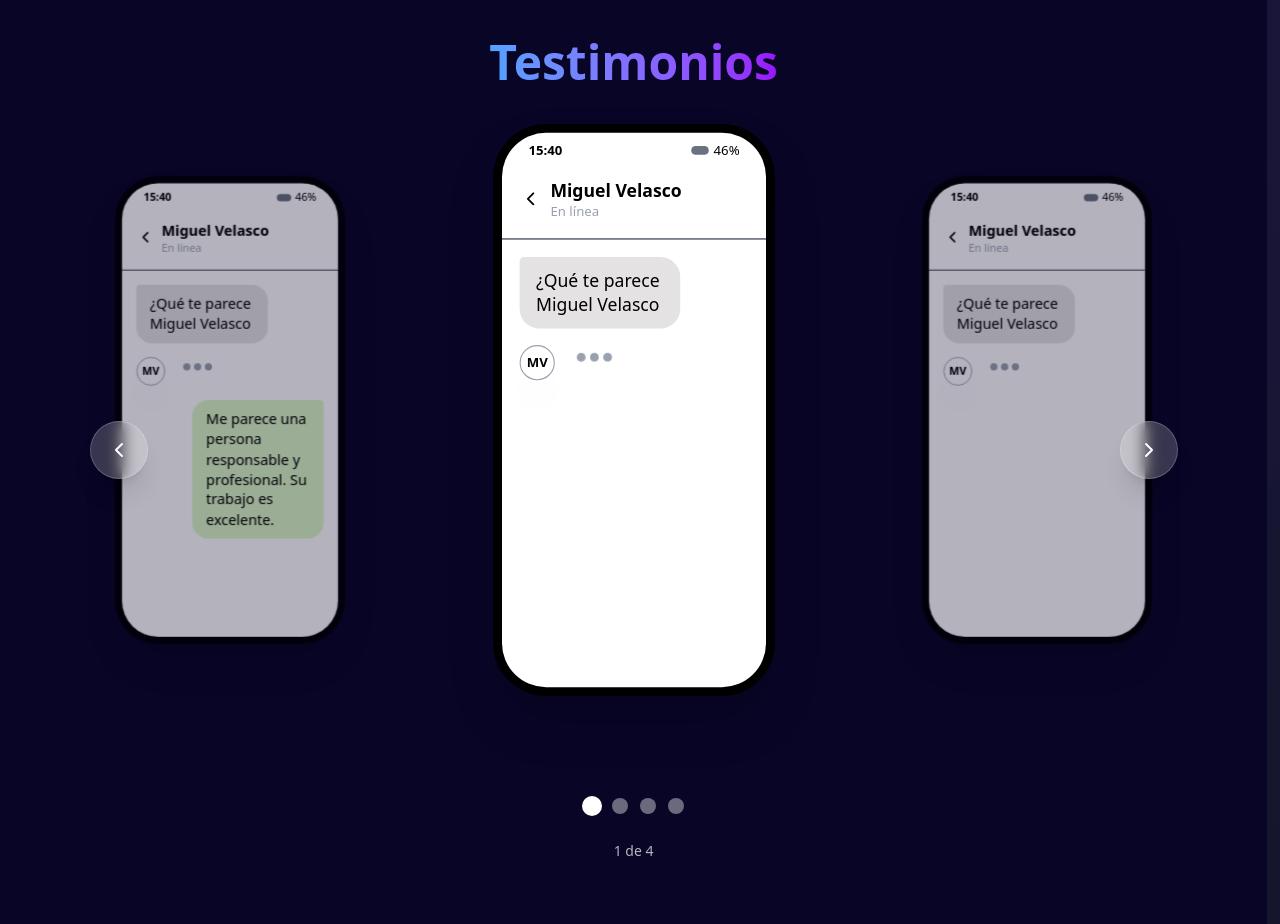
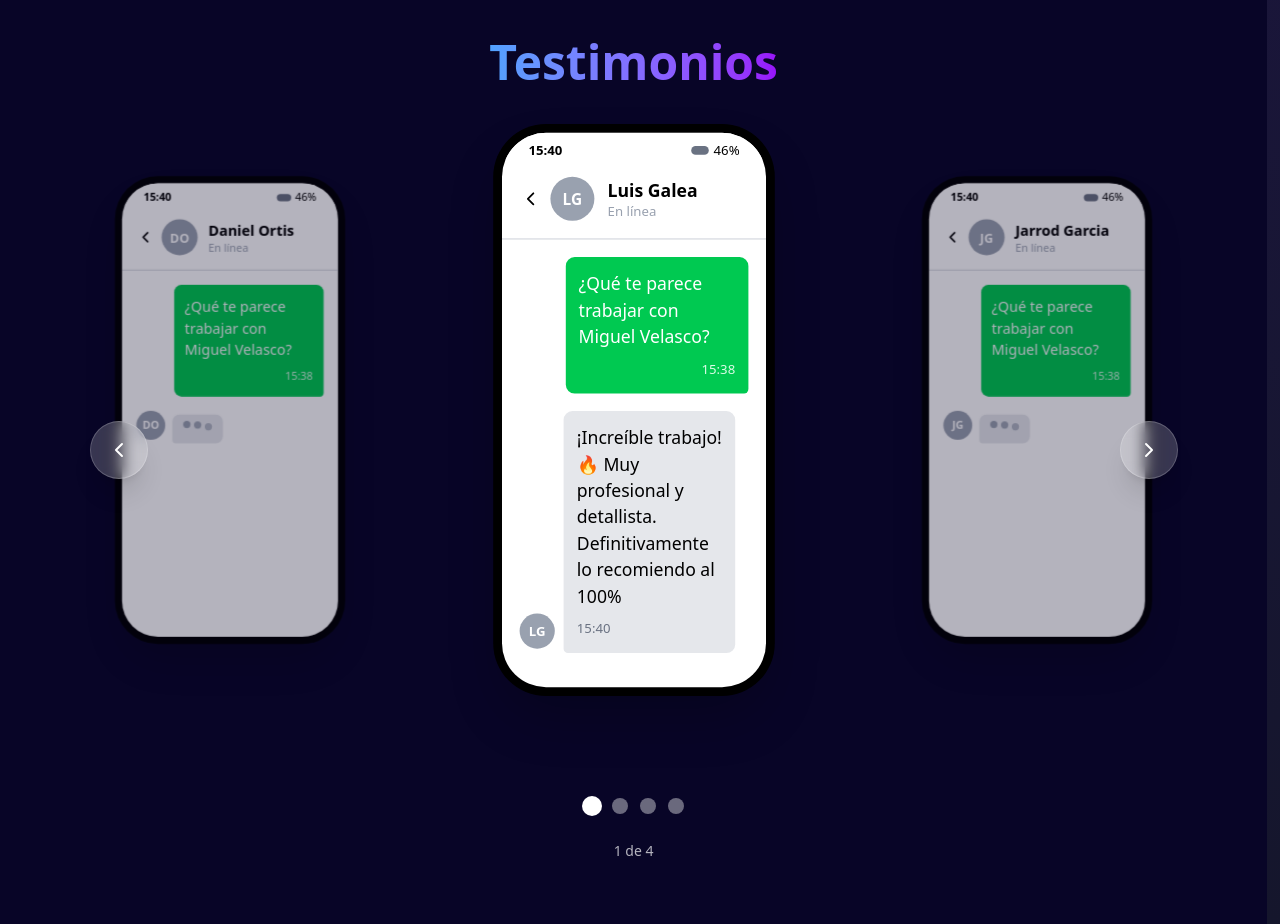
Before and after one commit to Velasco36/porfolioMiguelVelasco, a Next.js app: page / in a window 1280 px wide. Shown: the part 3480-4404 px from the top of the page. Built offline with nearby package versions, Linux system fonts and the light colour scheme.

Commit message:
feat: finality view testimonio

```diff
--- a/src/app/Pages/Testimonios.tsx
+++ b/src/app/Pages/Testimonios.tsx
@@ -4,39 +4,58 @@ import React, { useState, useEffect } from 'react';
 import { ChevronLeft, ChevronRight } from 'lucide-react';
 
 const Testimonios = () => {
+  // Estado para controlar el índice del testimonio actual
   const [currentIndex, setCurrentIndex] = useState(0);
+  // Estado para prevenir múltiples animaciones simultáneas
   const [isAnimating, setIsAnimating] = useState(false);
 
-  // Componente para el fondo de teléfono con chat
-  const PhoneChatBackground = () => {
+  // Componente animado para cada testimonio
+  const AnimatedChatTestimonio = ({ contactData, responseText, isActive }) => {
+    // Estado para controlar si se muestra la respuesta final
     const [showResponse, setShowResponse] = useState(false);
-    const [dots, setDots] = useState('');
+    // Estado para controlar la animación de puntos suspensivos
+    const [showTyping, setShowTyping] = useState(true);
+    // Contador de animaciones para reiniciar
+    const [animationKey, setAnimationKey] = useState(0);
 
     useEffect(() => {
-      // Animación de puntos suspensivos
-      const dotsInterval = setInterval(() => {
-        setDots(prev => {
-          if (prev.length === 3) return '';
-          return prev + '.';
-        });
-      }, 500);
+      // Solo animar si el slide está activo (en el centro)
+      if (!isActive) {
+        // Reset states cuando no está activo
+        setShowResponse(false);
+        setShowTyping(true);
+        return;
+      }
 
-      // Mostrar respuesta después de un tiempo
+      // Reiniciar estados al comenzar nueva animación
+      setShowResponse(false);
+      setShowTyping(true);
+
+      // Timer para mostrar la respuesta después de 3 segundos
       const responseTimer = setTimeout(() => {
-        setShowResponse(true);
-      }, 2500);
+        setShowTyping(false); // Ocultar indicador de escritura
+        setShowResponse(true); // Mostrar respuesta
+      }, 3000);
 
+      // Timer para reiniciar la animación cada 10 segundos
+      const resetTimer = setTimeout(() => {
+        setAnimationKey(prev => prev + 1); // Fuerza re-render
+      }, 10000);
+
+      // Cleanup de timers
       return () => {
-        clearInterval(dotsInterval);
         clearTimeout(responseTimer);
+        clearTimeout(resetTimer);
       };
-    }, []);
+    }, [isActive, animationKey]); // Dependencias: isActive y animationKey
 
     return (
       <div className="relative mx-auto w-64 h-[520px] bg-black rounded-[3rem] p-2 shadow-2xl">
+        {/* Pantalla del teléfono */}
         <div className="w-full h-full bg-white rounded-[2.5rem] overflow-hidden relative">
-          {/* Status bar */}
-          <div className="bg-whiteh-6 flex justify-between items-center px-6 pt-2">
+
+          {/* Barra de estado del teléfono */}
+          <div className="bg-white h-6 flex justify-between items-center px-6 pt-2">
             <span className="text-xs font-semibold text-black">15:40</span>
             <div className="flex space-x-1 items-center">
               <div className="w-4 h-2 bg-gray-500 rounded-sm"></div>
@@ -44,42 +63,63 @@ const Testimonios = () => {
             </div>
           </div>
 
-          {/* Chat header */}
-          <div className="flex items-center p-4  border-gray-800 border-b-[0.5px]">
+          {/* Header del chat con información del contacto */}
+          <div className="flex items-center p-4 ">
             <ChevronLeft className="w-5 h-5 text-black" />
-            <div className="ml-2 flex-1">
-              <p className="font-semibold text-black">Miguel Velasco</p>
+            {/* Foto de perfil */}
+            <div className={`w-10 h-10 rounded-full ${contactData.avatarColor} flex items-center justify-center ml-2 mr-3`}>
+              <span className="text-white font-bold text-sm line-h-11" >{contactData.initials}</span>
+            </div>
+            <div className="flex-1">
+              <p className="font-semibold text-black">{contactData.name}</p>
               <p className="text-xs text-gray-400">En línea</p>
             </div>
           </div>
+          <span className="block w-full h-px bg-gray-300"></span>
 
-          {/* Chat content */}
-          <div className="p-4 h-[calc(100%-88px)] overflow-y-auto ">
+          {/* Área de contenido del chat */}
+          <div className="p-4 h-[calc(100%-88px)] overflow-y-auto">
 
-            <div className="message received mb-4">
-              <div className="message-content bg-gray-700 rounded-lg p-3 max-w-[80%]">
-                <p className="text-black">¿Qué te parece Miguel Velasco</p>
-              </div>
-            </div>
-
-            {/* Indicador de escritura */}
-            <div className="flex items-center mb-4">
-              <div className="w-8 h-8 rounded-full bg-white border border-gray-400 shadow-2xl flex items-center justify-center mr-2">
-                <span className="text-black font-bold text-xs">MV</span>
-              </div>
-              <div className=" bg-white  rounded-xl p-3">
-                <div className="flex space-x-1">
-                  <div className="w-2 h-2 bg-gray-400 rounded-full animate-bounce animation-delay-100"></div>
-                  <div className="w-2 h-2 bg-gray-400 rounded-full animate-bounce animation-delay-200"></div>
-                  <div className="w-2 h-2 bg-gray-400 rounded-full animate-bounce animation-delay-300"></div>
+            {/* Mensaje enviado por nosotros (pregunta inicial) */}
+            <div className="flex justify-end mb-4">
+              <div className="bg-green-500 rounded-lg rounded-br-sm p-3 max-w-[80%]">
+                <p className="text-white">¿Qué te parece trabajar con Miguel Velasco?</p>
+                <div className="text-right mt-1">
+                  <span className="text-xs text-green-100">15:38</span>
                 </div>
               </div>
             </div>
 
+            {/* Indicador de escritura - se muestra solo mientras showTyping es true */}
+            {showTyping && (
+              <div className="flex items-end mb-4">
+                {/* Avatar del contacto */}
+                <div className={`w-8 h-8 rounded-full ${contactData.avatarColor} flex items-center justify-center mr-2 mb-1`}>
+                  <span className="text-white font-bold text-xs">{contactData.initials}</span>
+                </div>
+                {/* Burbuja con animación de puntos */}
+                <div className="bg-gray-200 rounded-lg rounded-bl-sm p-3">
+                  <div className="flex space-x-1">
+                    <div className="w-2 h-2 bg-gray-400 rounded-full animate-bounce" style={{animationDelay: '0ms'}}></div>
+                    <div className="w-2 h-2 bg-gray-400 rounded-full animate-bounce" style={{animationDelay: '150ms'}}></div>
+                    <div className="w-2 h-2 bg-gray-400 rounded-full animate-bounce" style={{animationDelay: '300ms'}}></div>
+                  </div>
+                </div>
+              </div>
+            )}
+
+            {/* Respuesta final - se muestra solo cuando showResponse es true */}
             {showResponse && (
-              <div className="message sent flex justify-end">
-                <div className="message-content bg-green-700 rounded-lg p-3 max-w-[80%]">
-                  <p className="text-black">Me parece una persona responsable y profesional. Su trabajo es excelente.</p>
+              <div className="flex items-end animate-fadeIn">
+                {/* Avatar del contacto */}
+                <div className={`w-8 h-8 rounded-full ${contactData.avatarColor} flex items-center justify-center mr-2 mb-1`}>
+                  <span className="text-white font-bold text-xs">{contactData.initials}</span>
+                </div>
+                <div className="bg-gray-200 rounded-lg rounded-bl-sm p-3 max-w-[75%]">
+                  <p className="text-black">{responseText}</p>
+                  <div className="mt-1">
+                    <span className="text-xs text-gray-500">15:40</span>
+                  </div>
                 </div>
               </div>
             )}
@@ -89,210 +129,113 @@ const Testimonios = () => {
     );
   };
 
+  // Array de testimonios con diferentes estados de conversación
   const testimonios = [
     {
       id: 1,
-      mockup: (
-       <div className="relative mx-auto w-64 h-[520px] bg-black rounded-[3rem] p-2 shadow-2xl">
-        <div className="w-full h-full bg-white rounded-[2.5rem] overflow-hidden relative">
-          {/* Status bar */}
-          <div className="bg-whiteh-6 flex justify-between items-center px-6 pt-2">
-            <span className="text-xs font-semibold text-black">15:40</span>
-            <div className="flex space-x-1 items-center">
-              <div className="w-4 h-2 bg-gray-500 rounded-sm"></div>
-              <span className="text-xs text-black">46%</span>
-            </div>
-          </div>
-
-          {/* Chat header */}
-          <div className="flex items-center p-4  border-gray-800 border-b-[0.5px]">
-            <ChevronLeft className="w-5 h-5 text-black" />
-            <div className="ml-2 flex-1">
-              <p className="font-semibold text-black">Miguel Velasco</p>
-              <p className="text-xs text-gray-400">En línea</p>
-            </div>
-          </div>
-
-          {/* Chat content */}
-          <div className="p-4 h-[calc(100%-88px)] overflow-y-auto ">
-
-            <div className="message received mb-4">
-              <div className="message-content bg-gray-700 rounded-lg p-3 max-w-[80%]">
-                <p className="text-black">¿Qué te parece Miguel Velasco</p>
-              </div>
-            </div>
-
-            {/* Indicador de escritura */}
-            <div className="flex items-center mb-4">
-              <div className="w-8 h-8 rounded-full bg-white border border-gray-400 shadow-2xl flex items-center justify-center mr-2">
-                <span className="text-black font-bold text-xs">MV</span>
-              </div>
-              <div className=" bg-white  rounded-xl p-3">
-                <div className="flex space-x-1">
-                  <div className="w-2 h-2 bg-gray-400 rounded-full animate-bounce animation-delay-100"></div>
-                  <div className="w-2 h-2 bg-gray-400 rounded-full animate-bounce animation-delay-200"></div>
-                  <div className="w-2 h-2 bg-gray-400 rounded-full animate-bounce animation-delay-300"></div>
-                </div>
-              </div>
-            </div>
-
-
-          </div>
-        </div>
-      </div>
-      )
+      contactData: {
+        name: "Luis Galea",
+        initials: "LG",
+        avatarColor: "bg-gray-400"
+      },
+      responseText: "¡Increíble trabajo! 🔥 Muy profesional y detallista. Definitivamente lo recomiendo al 100%"
     },
     {
       id: 2,
-      mockup: (
-        <div className="relative mx-auto w-64 h-[520px] bg-black rounded-[3rem] p-2 shadow-2xl">
-        <div className="w-full h-full bg-white rounded-[2.5rem] overflow-hidden relative">
-          {/* Status bar */}
-          <div className="bg-whiteh-6 flex justify-between items-center px-6 pt-2">
-            <span className="text-xs font-semibold text-black">15:40</span>
-            <div className="flex space-x-1 items-center">
-              <div className="w-4 h-2 bg-gray-500 rounded-sm"></div>
-              <span className="text-xs text-black">46%</span>
-            </div>
-          </div>
-
-          {/* Chat header */}
-          <div className="flex items-center p-4  border-gray-800 border-b-[0.5px]">
-            <ChevronLeft className="w-5 h-5 text-black" />
-            <div className="ml-2 flex-1">
-              <p className="font-semibold text-black">Miguel Velasco</p>
-              <p className="text-xs text-gray-400">En línea</p>
-            </div>
-          </div>
-
-          {/* Chat content */}
-          <div className="p-4 h-[calc(100%-88px)] overflow-y-auto ">
-
-            <div className="message received mb-4">
-              <div className="message-content bg-gray-700 rounded-lg p-3 max-w-[80%]">
-                <p className="text-black">¿Qué te parece Miguel Velasco</p>
-              </div>
-            </div>
-
-            {/* Indicador de escritura */}
-            <div className="flex items-center mb-4">
-              <div className="w-8 h-8 rounded-full bg-white border border-gray-400 shadow-2xl flex items-center justify-center mr-2">
-                <span className="text-black font-bold text-xs">MV</span>
-              </div>
-              <div className=" bg-white  rounded-xl p-3">
-                <div className="flex space-x-1">
-                  <div className="w-2 h-2 bg-gray-400 rounded-full animate-bounce animation-delay-100"></div>
-                  <div className="w-2 h-2 bg-gray-400 rounded-full animate-bounce animation-delay-200"></div>
-                  <div className="w-2 h-2 bg-gray-400 rounded-full animate-bounce animation-delay-300"></div>
-                </div>
-              </div>
-            </div>
-
-
-          </div>
-        </div>
-      </div>
-      )
+      contactData: {
+        name: "Jarrod Garcia",
+        initials: "JG",
+        avatarColor: "bg-gray-400"
+      },
+      responseText: "¡Súper profesional! 💯 Trabajé con él en mi página web y quedó perfecta. Muy recomendado 👌"
     },
     {
       id: 3,
-      mockup: (
-       <div className="relative mx-auto w-64 h-[520px] bg-black rounded-[3rem] p-2 shadow-2xl">
-        <div className="w-full h-full bg-white rounded-[2.5rem] overflow-hidden relative">
-          {/* Status bar */}
-          <div className="bg-whiteh-6 flex justify-between items-center px-6 pt-2">
-            <span className="text-xs font-semibold text-black">15:40</span>
-            <div className="flex space-x-1 items-center">
-              <div className="w-4 h-2 bg-gray-500 rounded-sm"></div>
-              <span className="text-xs text-black">46%</span>
-            </div>
-          </div>
-
-          {/* Chat header */}
-          <div className="flex items-center p-4  border-gray-800 border-b-[0.5px]">
-            <ChevronLeft className="w-5 h-5 text-black" />
-            <div className="ml-2 flex-1">
-              <p className="font-semibold text-black">Miguel Velasco</p>
-              <p className="text-xs text-gray-400">En línea</p>
-            </div>
-          </div>
-
-          {/* Chat content */}
-          <div className="p-4 h-[calc(100%-88px)] overflow-y-auto ">
-
-            <div className="message received mb-4">
-              <div className="message-content bg-gray-700 rounded-lg p-3 max-w-[80%]">
-                <p className="text-black">¿Qué te parece Miguel Velasco</p>
-              </div>
-            </div>
-
-            {/* Indicador de escritura */}
-            <div className="flex items-center mb-4">
-              <div className="w-8 h-8 rounded-full bg-white border border-gray-400 shadow-2xl flex items-center justify-center mr-2">
-                <span className="text-black font-bold text-xs">MV</span>
-              </div>
-              <div className=" bg-white  rounded-xl p-3">
-                <div className="flex space-x-1">
-                  <div className="w-2 h-2 bg-gray-400 rounded-full animate-bounce animation-delay-100"></div>
-                  <div className="w-2 h-2 bg-gray-400 rounded-full animate-bounce animation-delay-200"></div>
-                  <div className="w-2 h-2 bg-gray-400 rounded-full animate-bounce animation-delay-300"></div>
-                </div>
-              </div>
-            </div>
-
-
-          </div>
-        </div>
-      </div>
-      )
+      contactData: {
+        name: "Antonio Ortiz",
+        initials: "AO",
+        avatarColor: "bg-gray-400"
+      },
+      responseText: "Excelente trabajo y muy buen trato. Siempre cumple en tiempo y forma. ¡Muy recomendable! ⭐⭐⭐⭐⭐"
     },
     {
       id: 4,
-      mockup: <PhoneChatBackground />
+      contactData: {
+        name: "Daniel Ortis",
+        initials: "DO",
+         avatarColor: "bg-gray-400"
+      },
+      responseText: "¡Excelente profesional!. Lo recomiendo 100%"
     }
   ];
 
+  /**
+   * Calcula la posición de un slide en el carrusel 3D
+   * @param {number} index - Índice del slide
+   * @returns {string} - Posición del slide ('center', 'left', 'right', 'hidden')
+   */
   const getSlidePosition = (index) => {
     const total = testimonios.length;
     const diff = (index - currentIndex + total) % total;
 
-    if (diff === 0) return 'center';
-    if (diff === 1) return 'right';
-    if (diff === total - 1) return 'left';
-    return 'hidden';
+    if (diff === 0) return 'center';      // Slide activo (centro)
+    if (diff === 1) return 'right';       // Siguiente slide (derecha)
+    if (diff === total - 1) return 'left'; // Slide anterior (izquierda)
+    return 'hidden';                      // Slides ocultos
   };
 
+  /**
+   * Genera los estilos CSS para cada posición del slide
+   * @param {string} position - Posición del slide
+   * @returns {string} - Clases CSS para la posición
+   */
   const getSlideStyles = (position) => {
     const baseStyles = 'absolute top-0 transition-all duration-700 ease-in-out';
 
     switch (position) {
       case 'center':
+        // Slide principal: centrado, escalado al 110%, máxima opacidad
         return `${baseStyles} left-1/2 transform -translate-x-1/2 scale-110 z-30 opacity-100`;
       case 'left':
+        // Slide izquierdo: menor escala, parcialmente transparente
         return `${baseStyles} left-[15%] transform -translate-x-1/2 scale-90 z-20 opacity-70`;
       case 'right':
+        // Slide derecho: menor escala, parcialmente transparente
         return `${baseStyles} right-[15%] transform translate-x-1/2 scale-90 z-20 opacity-70`;
       case 'hidden':
+        // Slides ocultos: mínima escala, transparentes, sin interacción
         return `${baseStyles} left-1/2 transform -translate-x-1/2 scale-80 z-10 opacity-0 pointer-events-none`;
       default:
         return `${baseStyles} opacity-0 pointer-events-none`;
     }
   };
 
+  /**
+   * Avanza al siguiente slide del carrusel
+   */
   const nextSlide = () => {
-    if (isAnimating) return;
+    if (isAnimating) return; // Prevenir múltiples animaciones
     setIsAnimating(true);
     setCurrentIndex((prev) => (prev + 1) % testimonios.length);
+    // Reactivar interacciones después de la animación
     setTimeout(() => setIsAnimating(false), 700);
   };
 
+  /**
+   * Retrocede al slide anterior del carrusel
+   */
   const prevSlide = () => {
-    if (isAnimating) return;
+    if (isAnimating) return; // Prevenir múltiples animaciones
     setIsAnimating(true);
     setCurrentIndex((prev) => (prev - 1 + testimonios.length) % testimonios.length);
+    // Reactivar interacciones después de la animación
     setTimeout(() => setIsAnimating(false), 700);
   };
 
+  /**
+   * Navega directamente a un slide específico
+   * @param {number} index - Índice del slide destino
+   */
   const goToSlide = (index) => {
     if (isAnimating || index === currentIndex) return;
     setIsAnimating(true);
@@ -301,9 +244,10 @@ const Testimonios = () => {
   };
 
   return (
-    <section className="min-h-screen py-16 px-4 full-width-blur">
+    <section id='testimonio' className="min-h-screen py-16 px-4 full-width-blur">
       <div className="max-w-7xl mx-auto">
-        {/* Título */}
+
+        {/* Título de la sección */}
         <div className="text-center mb-16">
           <h2 className="text-5xl font-bold text-white">
             <span className="text-transparent bg-clip-text bg-gradient-to-r from-blue-400 to-purple-600">
@@ -312,12 +256,15 @@ const Testimonios = () => {
           </h2>
         </div>
 
-        {/* 3D Carousel Container */}
+        {/* Contenedor principal del carrusel 3D */}
         <div className="relative max-w-6xl mx-auto">
-          {/* Cards Container */}
+
+          {/* Contenedor de los slides */}
           <div className="relative h-[600px] overflow-visible">
             {testimonios.map((testimonio, index) => {
               const position = getSlidePosition(index);
+              const isActive = position === 'center'; // Determinar si el slide está activo
+
               return (
                 <div
                   key={testimonio.id}
@@ -325,35 +272,44 @@ const Testimonios = () => {
                   onClick={() => position !== 'center' && goToSlide(index)}
                   style={{ cursor: position !== 'center' ? 'pointer' : 'default' }}
                 >
+                  {/* Efecto hover diferenciado según la posición */}
                   <div className={`transform transition-all duration-300 ${
                     position === 'center' ? 'hover:scale-105' : 'hover:scale-95'
                   }`}>
-                    {testimonio.mockup}
+                    {/* Renderizar el componente animado para cada testimonio */}
+                    <AnimatedChatTestimonio
+                      contactData={testimonio.contactData}
+                      responseText={testimonio.responseText}
+                      isActive={isActive}
+                    />
                   </div>
                 </div>
               );
             })}
           </div>
 
-          {/* Navigation Arrows */}
+          {/* Botón de navegación izquierda */}
           <button
             onClick={prevSlide}
             disabled={isAnimating}
             className="absolute left-4 lg:left-8 top-1/2 transform -translate-y-1/2 bg-white/20 backdrop-blur-sm hover:bg-white/30 rounded-full p-4 text-white transition-all duration-300 disabled:opacity-50 disabled:cursor-not-allowed z-40 shadow-xl border border-white/20"
+            aria-label="Testimonio anterior"
           >
             <ChevronLeft className="w-6 h-6" />
           </button>
 
+          {/* Botón de navegación derecha */}
           <button
             onClick={nextSlide}
             disabled={isAnimating}
             className="absolute right-4 lg:right-8 top-1/2 transform -translate-y-1/2 bg-white/20 backdrop-blur-sm hover:bg-white/30 rounded-full p-4 text-white transition-all duration-300 disabled:opacity-50 disabled:cursor-not-allowed z-40 shadow-xl border border-white/20"
+            aria-label="Siguiente testimonio"
           >
             <ChevronRight className="w-6 h-6" />
           </button>
         </div>
 
-        {/* Dots Navigation */}
+        {/* Indicadores de navegación (puntos) */}
         <div className="flex justify-center mt-12 space-x-3">
           {testimonios.map((_, index) => (
             <button
@@ -365,11 +321,12 @@ const Testimonios = () => {
                   ? 'bg-white scale-125'
                   : 'bg-white/40 hover:bg-white/60'
               } disabled:cursor-not-allowed`}
+              aria-label={`Ir al testimonio ${index + 1}`}
             />
           ))}
         </div>
 
-        {/* Counter */}
+        {/* Contador de slides */}
         <div className="text-center mt-6">
           <span className="text-white/70 text-sm">
             {currentIndex + 1} de {testimonios.length}
```
